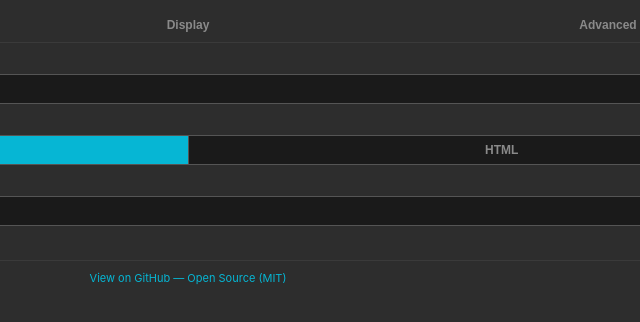
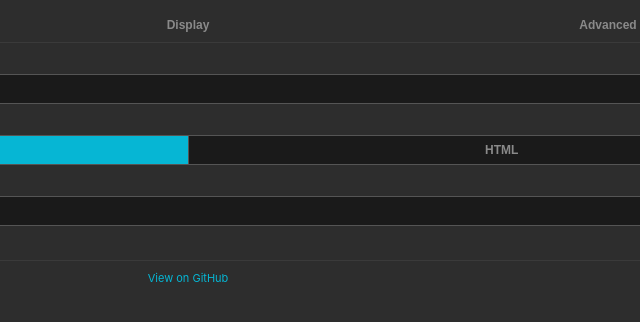
Before and after one commit to lenadweb/stream-deck-fetcher, a website: page com.len.fetcher.sdPlugin/ui/settings.html in a window 1280 px wide. Shown: the full height of the page, 452-1092 px from the left. Drawn offline with Linux system fonts and the light colour scheme.

Commit message:
simplify github link label

```diff
--- a/com.len.fetcher.sdPlugin/ui/settings.html
+++ b/com.len.fetcher.sdPlugin/ui/settings.html
@@ -272,7 +272,7 @@
         </div>
 
         <div class="footer">
-            <a href="https://github.com/lenadweb/stream-deck-json-fetcher" target="_blank" rel="noopener noreferrer">View on GitHub — Open Source (MIT)</a>
+            <a href="https://github.com/lenadweb/stream-deck-json-fetcher" target="_blank" rel="noopener noreferrer">View on GitHub</a>
         </div>
     </div>
 
```
